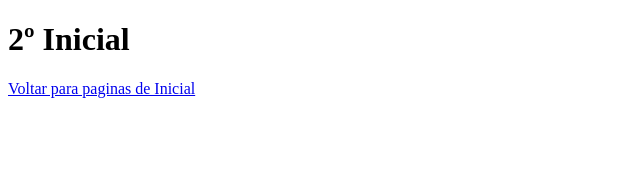
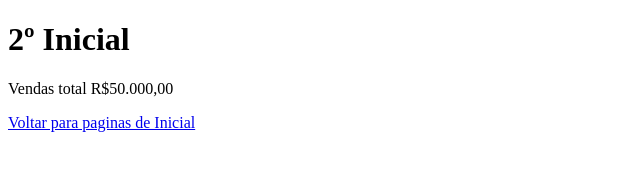
Before and after one commit to ThiagoAssis66/App1, a plain HTML site: page app.html in a window 1280 px wide. Shown: the whole page, without its empty margins (0-640 px from the left). Drawn offline with Linux system fonts and the light colour scheme.

Commit message:
Acrescentado valor de vendas

```diff
--- a/app.html
+++ b/app.html
@@ -7,6 +7,7 @@
 </head>
 <body>
     <h1>2º Inicial</h1>
+    <p>Vendas total R$50.000,00</p>
     <a href="index.html">Voltar para paginas de Inicial</a>
 </body>
 </html>
```
